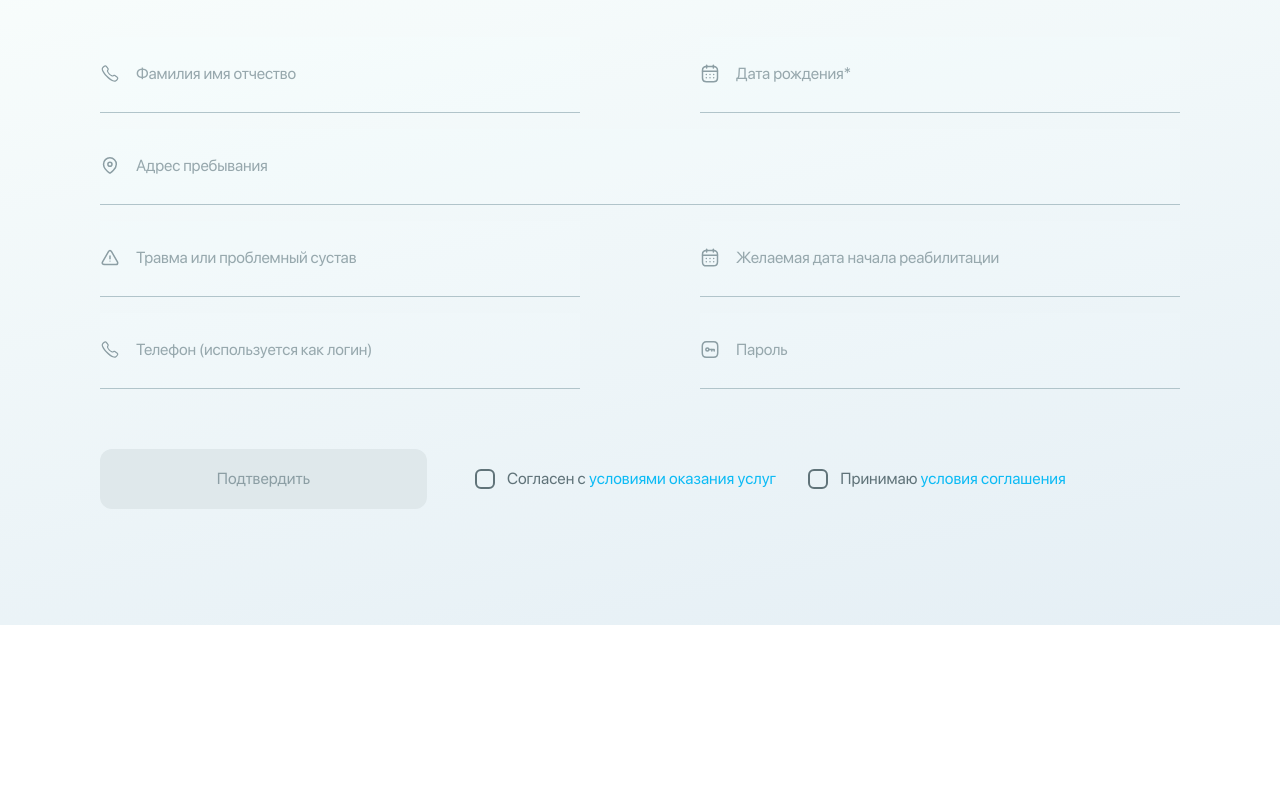
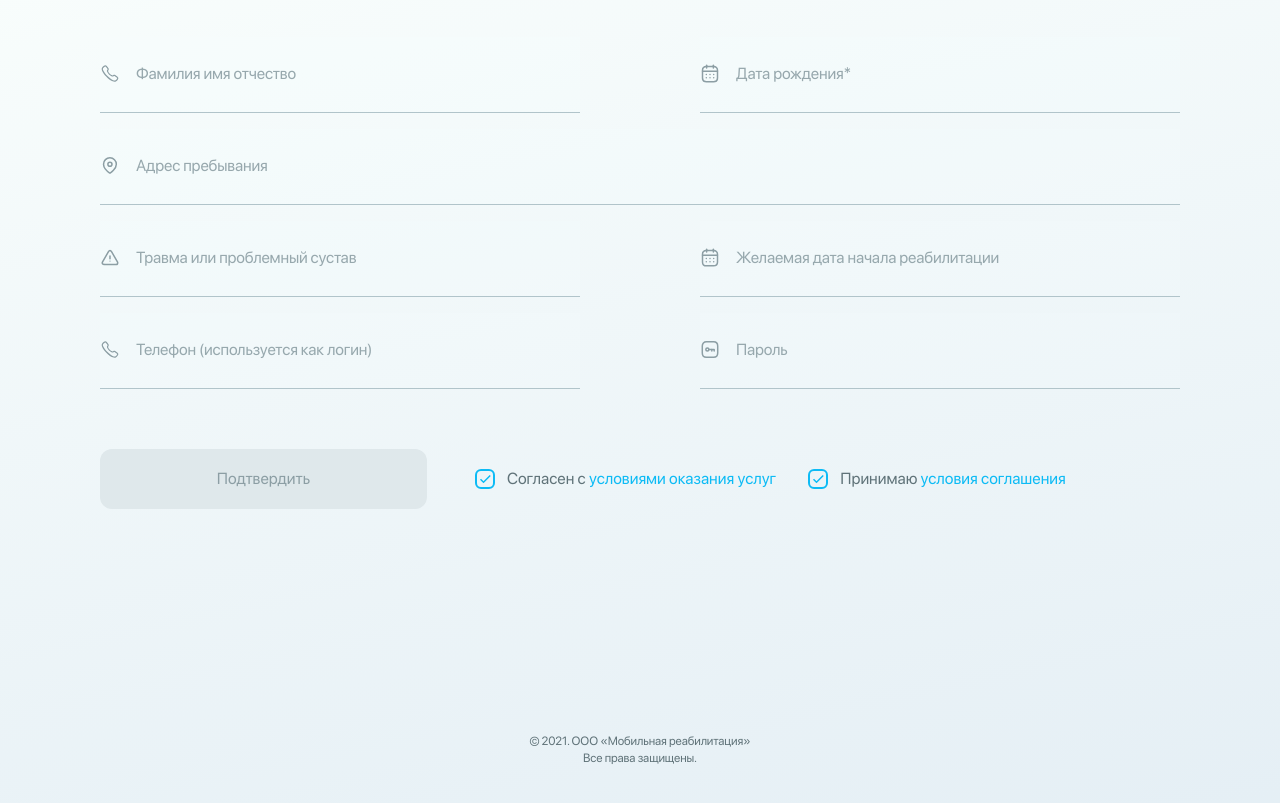
Before and after one commit to JustifyContentSB/form, a website: page app/index.html in a window 1280 px wide. Shown: the part 175-978 px from the top of the page. Before the commit the page ends 800 px from the top, so only its background shows below. Drawn offline with Linux system fonts and the light colour scheme.

Commit message:
верстка футера

```diff
--- a/app/index.html
+++ b/app/index.html
@@ -86,14 +86,14 @@
             <div class="form__manage">
                 <input class="form__submit" type="submit" value="Подтвердить" disabled>
                 <label class="form__check">
-					<input type="checkbox">
+					<input type="checkbox" checked>
 					<span class="form__checkbox"></span>
 					<span class="form__text">
 						Cогласен с <a href="#">условиями оказания услуг</a>
 					</span>
 				</label>
                 <label class="form__check">
-					<input type="checkbox">
+					<input type="checkbox" checked>
 					<span class="form__checkbox"></span>
 					<span class="form__text">
 						Принимаю <a href="#">условия соглашения</a>
@@ -103,6 +103,19 @@
         </form>
     </main>
 
+    <footer class="footer">
+        <div class="footer__inner container">
+            <p class="footer__copy">
+                &#169;
+                <script>
+                    let currentDate = new Date();
+                    document.write(currentDate.getFullYear() + '. ');
+                </script>
+                ООО «Мобильная реабилитация» <br> Все права защищены.
+            </p>
+        </div>
+    </footer>
+
 </body>
 
 </html>
--- a/app/scss/_base/body.scss
+++ b/app/scss/_base/body.scss
@@ -1,6 +1,7 @@
 body {
     min-width: 320px;
     min-height: 100vh;
+    padding-bottom: 36px;
     display: flex;
     flex-direction: column;
     justify-content: space-between;
--- /dev/null
+++ b/app/scss/_main/footer.scss
@@ -0,0 +1,8 @@
+.footer {
+    margin-top: auto;
+    font-size: 12px;
+    line-height: 146%;
+    text-align: center;
+    letter-spacing: -0.01em;
+    color: #607379;
+}
--- a/app/scss/_main/main.scss
+++ b/app/scss/_main/main.scss
@@ -1,4 +1,5 @@
 .main {
+    margin-bottom: 204px;
     padding-top: 84px;
     flex-grow: 1;
 }
--- a/app/scss/index/style.scss
+++ b/app/scss/index/style.scss
@@ -7,3 +7,4 @@
 @import '../_main/container.scss';
 @import '../_main/main.scss';
 @import '../_main/form.scss';
+@import '../_main/footer.scss';
```
Also changed, not shown: app/css/index/style.min.css.
